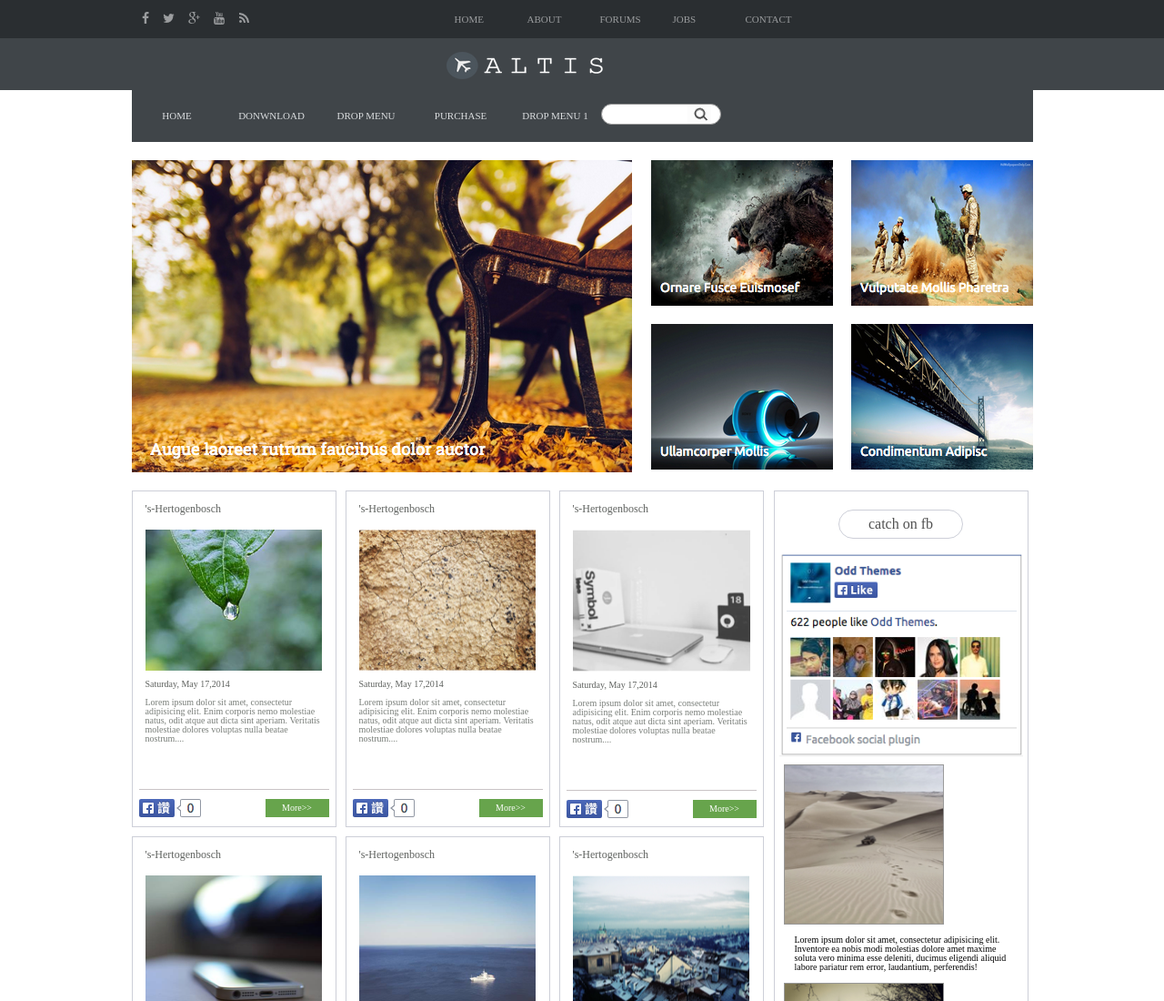
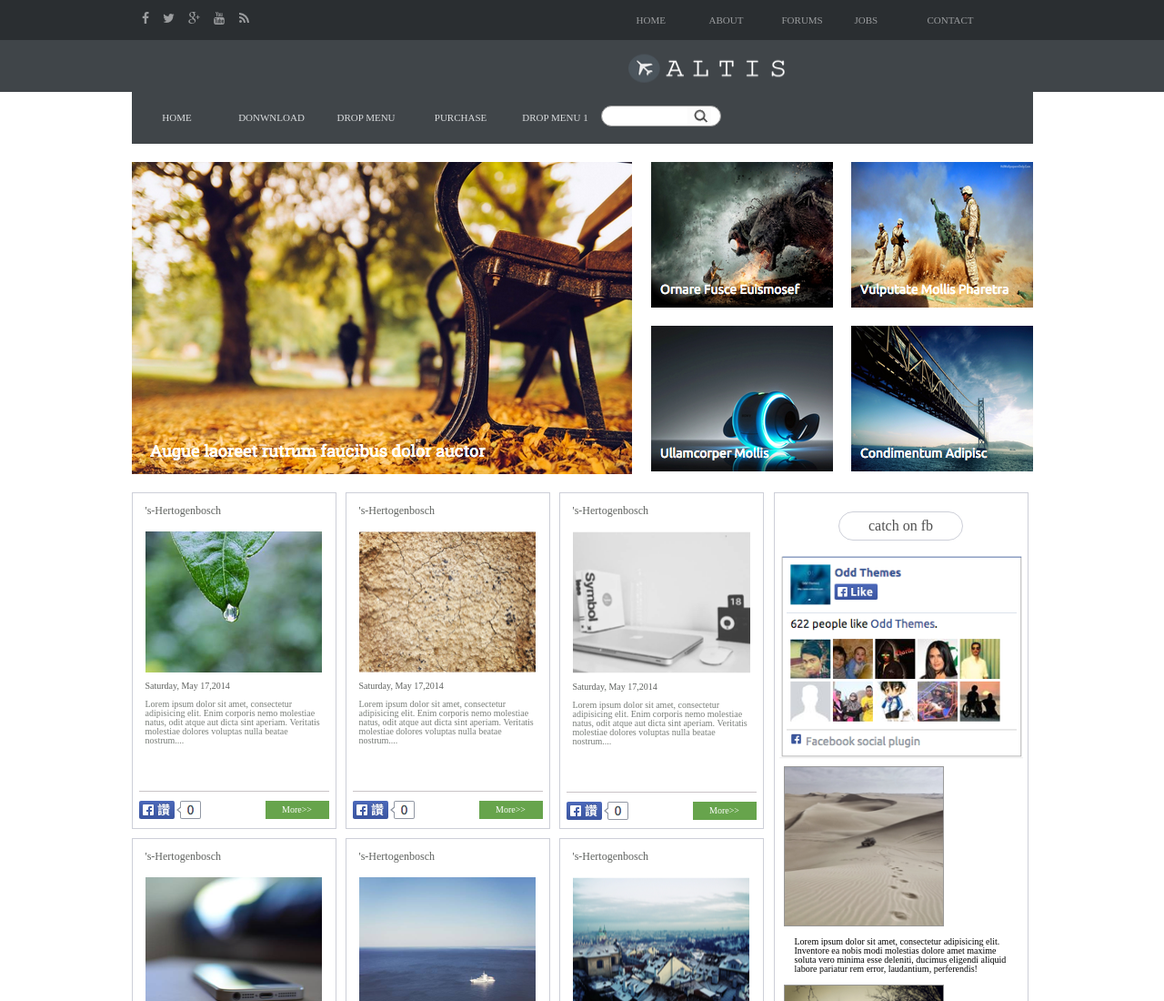
Before and after one commit to wwwwin/front-end, a plain HTML site: page index.html in a window 1280 px wide. Shown: the top 1100 px of the page at 91% size. Drawn offline with Linux system fonts and the light colour scheme.

Commit message:
fix topbar height

```diff
--- a/style.css
+++ b/style.css
@@ -9,12 +9,12 @@
 
 .topbar { background: #2A2E31;
            width: 100%;
-           height: 42px;
+           height: 44px;
 
           }
 
 .topbox { width: 991px;
-           height: 42px;
+           height: 44px;
            margin: 0 auto;
            background-color: #2A2E31;
            clear: both;
@@ -22,7 +22,7 @@
 }
 
 .social-media { width: auto;
-                  margin-right: 200px;
+                  margin-right: 400px;
                   float: left;}
 
 .social-media ul li {  list-style: none;
@@ -33,7 +33,7 @@
 .nav-bar ul li {  list-style: none;
                     display: inline-block;
                     float: left;
-                    line-height: 42px;
+                    line-height: 44px;
                     color:#9B9D9F ;
                     font-size: 11px;
                     width: 60px;
@@ -50,16 +50,16 @@
            background-color: #404549;
 }
 
-.logo  {background-color: #404549;
+.logo img  {background-color: #404549;
         float: left;
-        width: 200px;
-        height: 57px;}
+        height: 57px;
+        }
 
 
 .main-nav { background-color: #404549;
-              width: auto;
               height: 57px;
-              float: left;}
+              float: left;
+              }
 
 
 .main-nav ul li { list-style: none;
@@ -72,7 +72,7 @@
                     text-align: center;}
 
 .searchbar {/* Rectangle 1: */
-              margin: 15px 0 0 0;
+              margin: 15px 20px 0 0;
               width: 130px;
               height: 21px;
               line-height: 55px;
```
